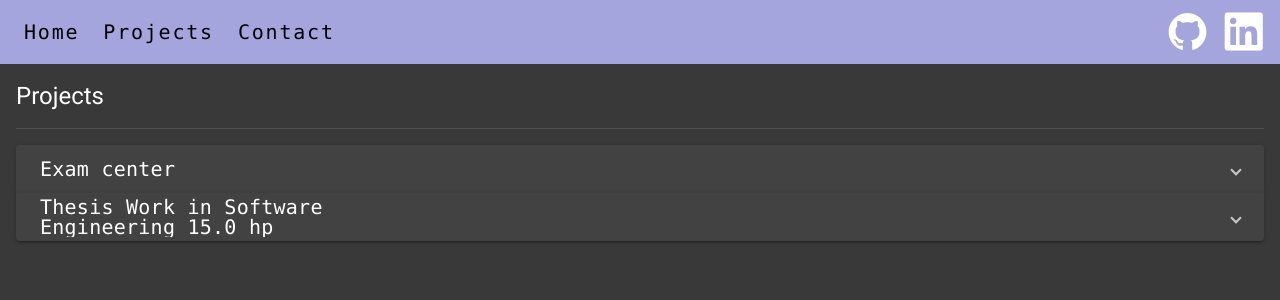
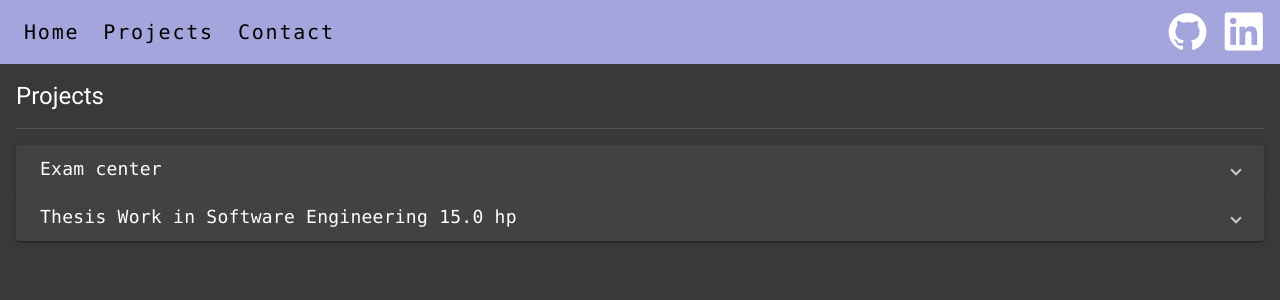
Before and after one commit to NiklasNordgren/website_v2, an Angular app: page /projects in a window 1280 px wide. Shown: the top 300 px of the page. Built offline with nearby package versions, Linux system fonts and the light colour scheme.

Commit message:
Fixed projects expansion panels

```diff
--- a/src/app/projects/projects.component.html
+++ b/src/app/projects/projects.component.html
@@ -5,8 +5,8 @@
     <mat-expansion-panel>
       <mat-expansion-panel-header>
         <mat-panel-title>Exam center</mat-panel-title>
-        <mat-panel-description> </mat-panel-description>
       </mat-expansion-panel-header>
+      <mat-divider class="mb-16"></mat-divider>
       <p>
         The system provide students with exams from the past three years to
         study. In order for university personnel to manage the system a full
@@ -25,8 +25,8 @@
         <mat-panel-title
           >Thesis Work in Software Engineering 15.0 hp</mat-panel-title
         >
-        <mat-panel-description> </mat-panel-description>
       </mat-expansion-panel-header>
+      <mat-divider class="mb-16"></mat-divider>
       <p>
         The thesis work involves analysis and visualization of big data,
         generated by machines in the cutting industry. The analysis was done by
--- a/src/app/projects/projects.component.scss
+++ b/src/app/projects/projects.component.scss
@@ -37,5 +37,5 @@
 }
 
 .mat-expansion-panel-header-title {
-  font-size: 20px;
+  font-size: 18px;
 }
```
